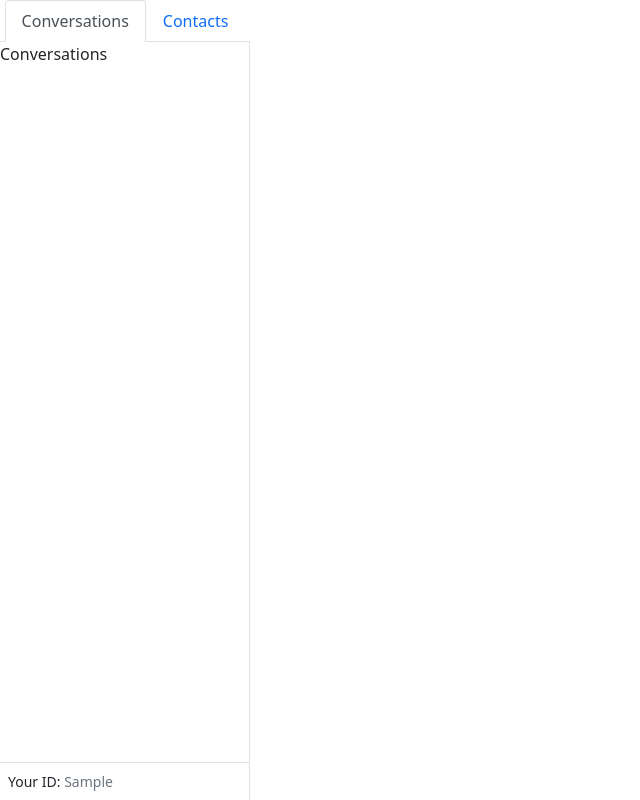
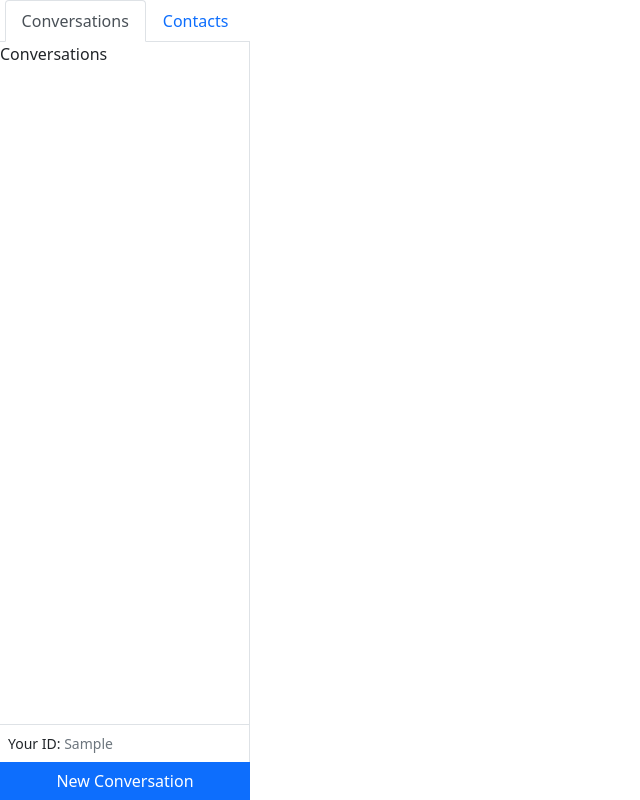
Before and after one commit to danmartin98/whatsappclone, a React (Create React App) app in the folder client/: page / in a window 1280 px wide. Both pictures are taken after typing "Sample" into the empty fields and a click on the button "Login". Shown: the whole page, without its empty margins (0-640 px from the left). Built offline with nearby package versions, Linux system fonts and the light colour scheme.

Commit message:
new conversation/contact button done - conditionally rendered

```diff
--- a/client/src/Components/Sidebar.js
+++ b/client/src/Components/Sidebar.js
@@ -1,5 +1,5 @@
 import React, { useState } from "react";
-import { Tab, Nav } from "react-bootstrap";
+import { Tab, Nav, Button } from "react-bootstrap";
 import Conversations from "./Conversations";
 import Contacts from "./Contacts";
 
@@ -8,6 +8,7 @@ const CONTACTS_KEY = "contacts";
 
 export default function Sidebar({ id }) {
   const [activeKey, setActiveKey] = useState(CONVERSATIONS_KEY);
+  const conversationsOpen = activeKey === CONVERSATIONS_KEY;
 
   return (
     <div style={{ width: "250px" }} className="d-flex flex-column">
@@ -31,6 +32,9 @@ export default function Sidebar({ id }) {
         <div className="p-2 border-top border-end small">
           Your ID: <span className="text-muted">{id}</span>
         </div>
+        <Button className="rounded-0">
+          New {conversationsOpen ? "Conversation" : "Contact"}
+        </Button>
       </Tab.Container>
     </div>
   );
```
